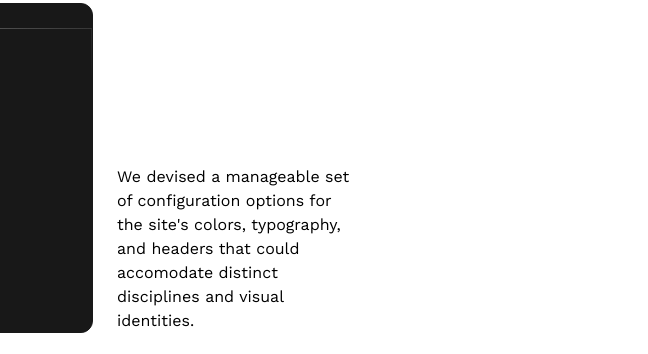
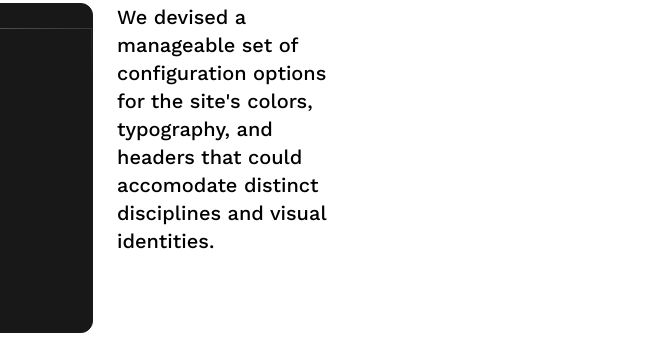
Before and after one commit to NateWr/portfolio2, an Astro site: page /individualize-ojs-theme in a window 1280 px wide. Shown: the part 1453-1807 px from the top of the page, 535-1183 px from the left. Built offline with nearby package versions, Linux system fonts and the light colour scheme; Astro itself is replaced by a stand-in of ours.

Commit message:
Fix: wrong font weight for caption on individualize theme page

```diff
--- a/src/pages/individualize-ojs-theme.astro
+++ b/src/pages/individualize-ojs-theme.astro
@@ -71,11 +71,11 @@ import CaptionedScreenshot from "../components/CaptionedScreenshot.astro";
             />
           </ImageLink>
         </div>
-        <div class="self-end">
+        <ScreenshotCaption class="self-end">
           We devised a manageable set of configuration options for the site's
           colors, typography, and headers that could accomodate distinct
           disciplines and visual identities.
-        </div>
+        </ScreenshotCaption>
         <div></div>
         <div class="col-span-2">
           <ImageLink href={slubMusicImage.src}>
```
